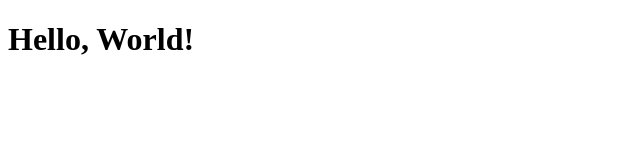
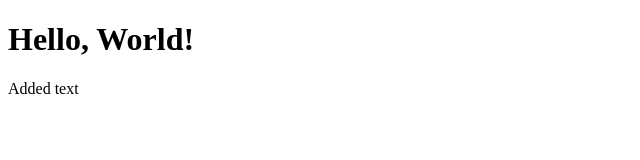
Before and after one commit to sarahbroida/hello_world, a plain HTML site: page index.html in a window 1280 px wide. Shown: the full height of the page, 0-640 px from the left. Drawn offline with Linux system fonts and the light colour scheme.

Commit message:
Added p1

```diff
--- a/index.html
+++ b/index.html
@@ -7,5 +7,6 @@
 </head>
 <body>
     <h1>Hello, World!</h1>
+    <p1>Added text</p1>
 </body>
 </html>
```
